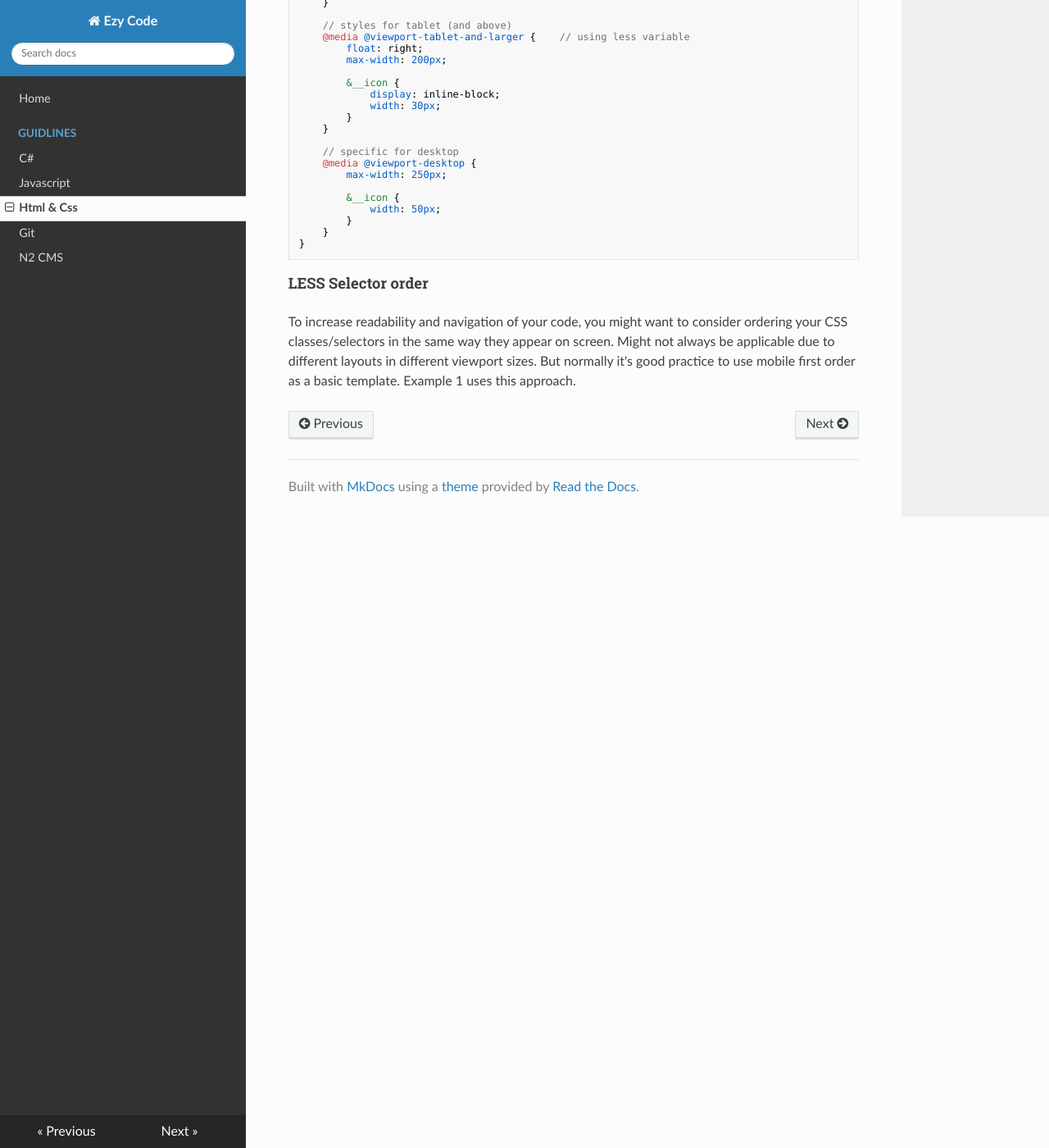
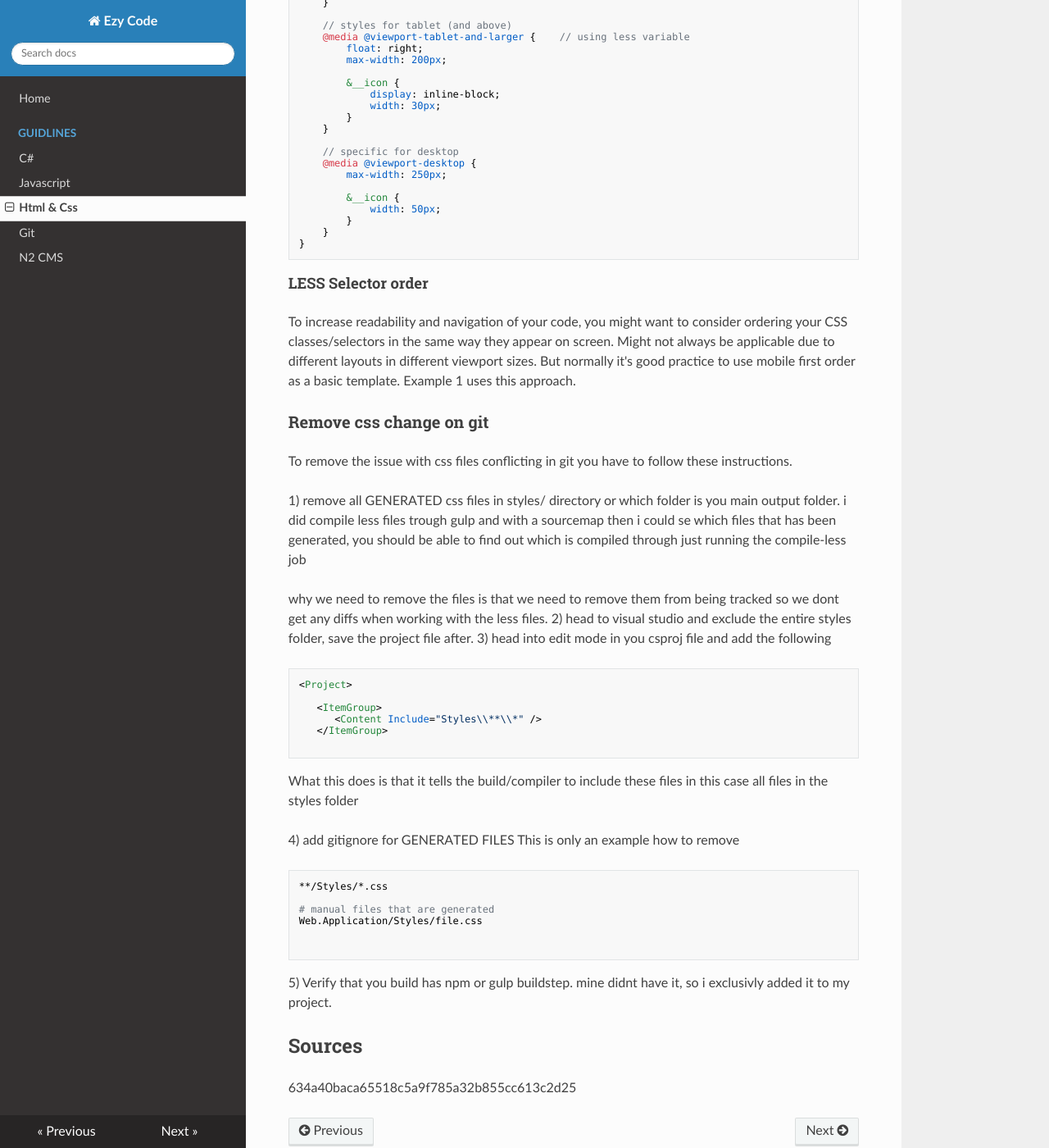
Before and after one commit to EzyWebwerkstaden/Docs, an MkDocs documentation site: the page built from docs/guidlines/html-css.md, in a window 1280 px wide and 1400 px high, scrolled down 3771 px. Shown: the whole window at 82% size. Built offline with MkDocs 1.6.1, drawn with Linux system fonts in a browser that asks for light colours; nearby versions of some CDN libraries; old or Windows-style settings are respelled for this version of MkDocs.

Commit message:
updated with fixing git conflicts with less files

````diff
--- a/docs/guidlines/html-css.md
+++ b/docs/guidlines/html-css.md
@@ -167,3 +167,41 @@ LESS:
 
 #### LESS Selector order
 To increase readability and navigation of your code, you might want to consider ordering your CSS classes/selectors in the same way they appear on screen. Might not always be applicable due to different layouts in different viewport sizes. But normally it's good practice to use mobile first order as a basic template. Example 1 uses this approach.
+
+
+### Remove css change on git
+
+To remove the issue with css files conflicting in git you have to follow these instructions.
+
+1)  remove all GENERATED css files in styles/ directory or which folder is you main output folder.
+i did compile less files trough gulp and with a sourcemap then i could se which files that has been generated, you should be able to find out which is compiled through just running the compile-less job
+
+why we need to remove the files is that we need to remove them from being tracked so we dont get any diffs when working with the less files.
+2)  head to visual studio and exclude the entire styles folder, save the project file after.
+3)  head into edit mode in you csproj file and add the following
+
+```
+<Project>
+
+   <ItemGroup>
+      <Content Include="Styles\\**\\*" />
+   </ItemGroup>
+
+```
+What this does is that it tells the build/compiler to include these files in this case all files in the styles folder
+
+4) add gitignore for GENERATED FILES
+This is only an example how to remove
+
+```
+**/Styles/*.css
+
+# manual files that are generated
+Web.Application/Styles/file.css
+
+
+```
+5) Verify that you build has npm or gulp buildstep. mine didnt have it, so i exclusivly added it to my project.
+
+## Sources
+634a40baca65518c5a9f785a32b855cc613c2d25
````
